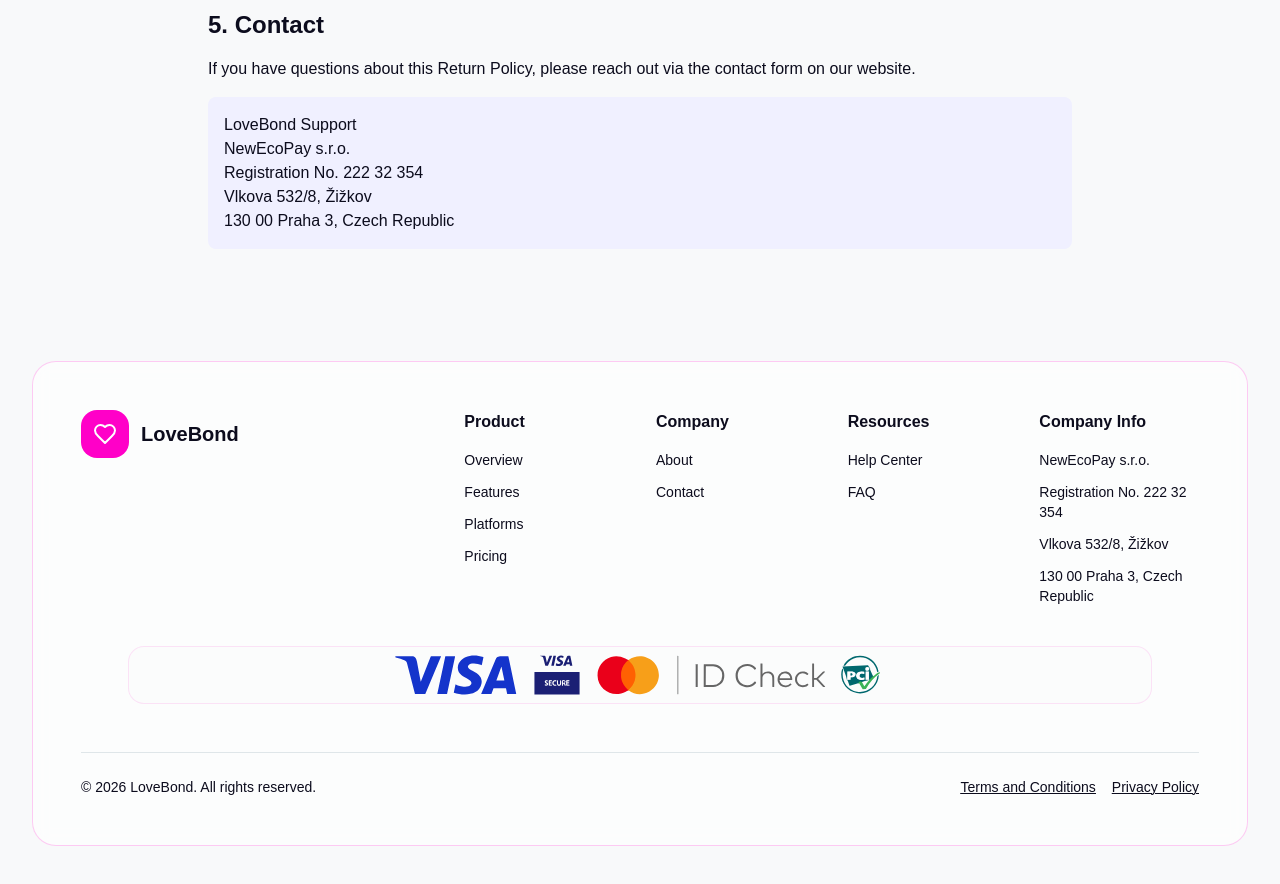
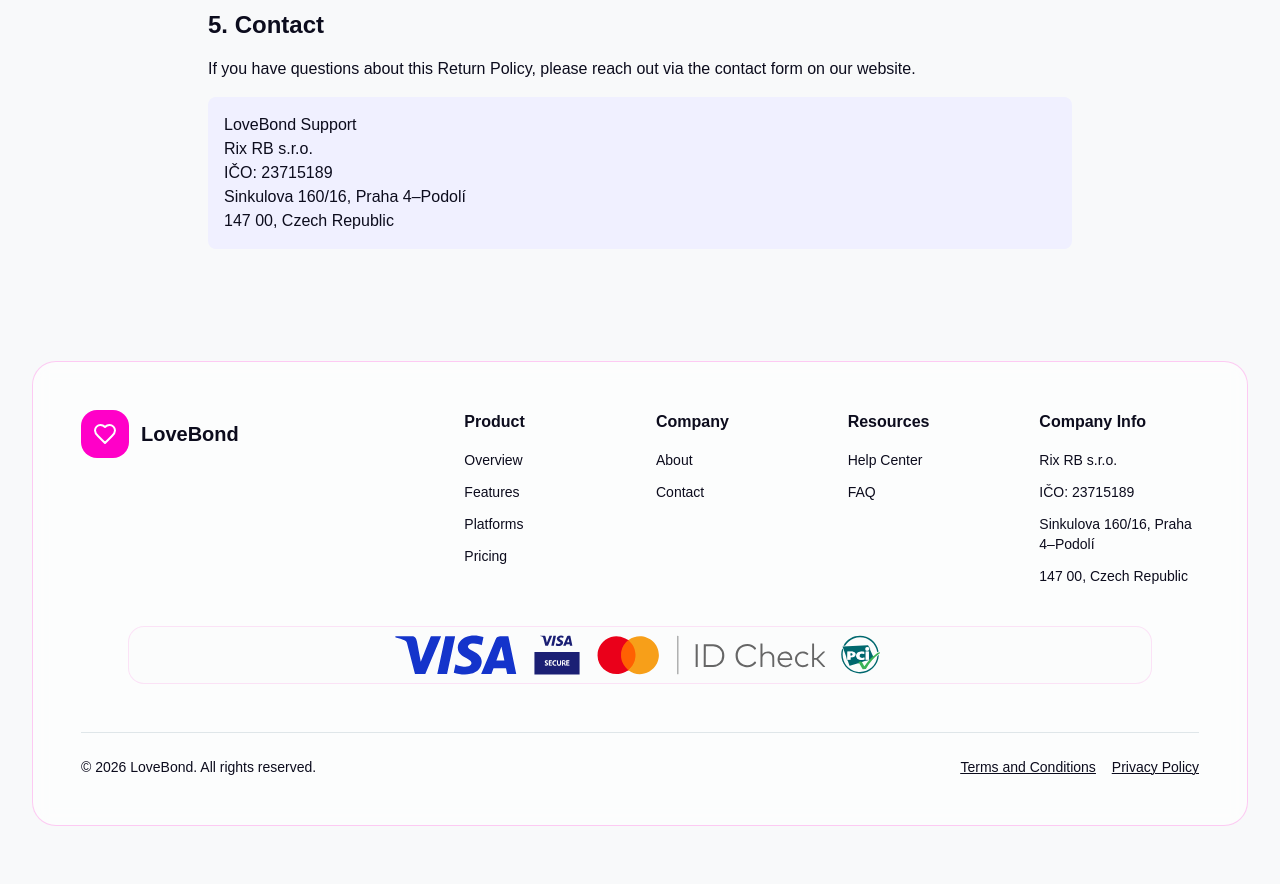
Before and after one commit to romansmolin/love-connect-vibe-coded, a Next.js app: page /return-policy in a window 1280 px wide. Shown: the part 840-1724 px from the top of the page. Built offline with nearby package versions, Linux system fonts and the light colour scheme; no server answers; what tailwindcss-animated would draw is missing.

Commit message:
fix: update legal entity and expose photo upload

```diff
--- a/src/app/(landing-page)/privacy/page.tsx
+++ b/src/app/(landing-page)/privacy/page.tsx
@@ -14,7 +14,7 @@
                     <div className="space-y-8">
                         <section>
                             <p className="mb-6">
-                                Your privacy is important to us at LoveBond. NewEcoPay s.r.o. is the data
+                                Your privacy is important to us at LoveBond. Rix RB s.r.o. is the data
                                 controller responsible for the personal data processed through the LoveBond website
                                 and service. This Privacy Policy explains what information we collect from you as a
                                 user of the LoveBond Service, how we use and share that information, and your
@@ -24,8 +24,8 @@
                             </p>
                             <div className="rounded-lg bg-muted p-4 text-sm">
                                 <p className="font-medium">Data controller</p>
-                                <p>NewEcoPay s.r.o., Registration No. 222 32 354</p>
-                                <p>Vlkova 532/8, Žižkov, 130 00 Praha 3, Czech Republic</p>
+                                <p>Rix RB s.r.o., IČO: 23715189</p>
+                                <p>Sinkulova 160/16, Praha 4–Podolí, 147 00, Czech Republic</p>
                             </div>
                         </section>
 
@@ -566,10 +566,10 @@
                             <div className="bg-muted p-4 rounded-lg">
                                 <p className="font-medium">LoveBond Privacy Team</p>
                                 <p>Email: privacy@love-bond.com</p>
-                                <p>NewEcoPay s.r.o.</p>
-                                <p>Registration No. 222 32 354</p>
-                                <p>Vlkova 532/8, Žižkov</p>
-                                <p>130 00 Praha 3, Czech Republic</p>
+                                <p>Rix RB s.r.o.</p>
+                                <p>IČO: 23715189</p>
+                                <p>Sinkulova 160/16, Praha 4–Podolí</p>
+                                <p>147 00, Czech Republic</p>
                                 <p className="mt-2 text-sm text-muted-foreground">
                                     We will be happy to answer your questions and address any issues to the best of
                                     our ability. Your trust is important to us, and we are committed to
--- a/src/app/(landing-page)/return-policy/page.tsx
+++ b/src/app/(landing-page)/return-policy/page.tsx
@@ -60,10 +60,10 @@
                             </p>
                             <div className="bg-muted p-4 rounded-lg">
                                 <p className="font-medium">LoveBond Support</p>
-                                <p>NewEcoPay s.r.o.</p>
-                                <p>Registration No. 222 32 354</p>
-                                <p>Vlkova 532/8, Žižkov</p>
-                                <p>130 00 Praha 3, Czech Republic</p>
+                                <p>Rix RB s.r.o.</p>
+                                <p>IČO: 23715189</p>
+                                <p>Sinkulova 160/16, Praha 4–Podolí</p>
+                                <p>147 00, Czech Republic</p>
                             </div>
                         </section>
                     </div>
--- a/src/app/(landing-page)/terms-of-conditions/page.tsx
+++ b/src/app/(landing-page)/terms-of-conditions/page.tsx
@@ -529,10 +529,10 @@
                             <div className="bg-muted p-4 rounded-lg mt-4">
                                 <p className="font-medium">LoveBond Support</p>
                                 <p>Email: support@love-bond.com</p>
-                                <p>NewEcoPay s.r.o.</p>
-                                <p>Registration No. 222 32 354</p>
-                                <p>Vlkova 532/8, Žižkov</p>
-                                <p>130 00 Praha 3, Czech Republic</p>
+                                <p>Rix RB s.r.o.</p>
+                                <p>IČO: 23715189</p>
+                                <p>Sinkulova 160/16, Praha 4–Podolí</p>
+                                <p>147 00, Czech Republic</p>
                                 <p>
                                     Website:{' '}
                                     <Link className="text-blue-600 hover:underline" href="/">
--- a/src/app/_layout/basic/footer2.tsx
+++ b/src/app/_layout/basic/footer2.tsx
@@ -99,10 +99,10 @@
                         <div>
                             <h3 className="mb-4 text-base font-bold text-foreground">Company Info</h3>
                             <ul className="space-y-3 text-sm text-muted-foreground">
-                                <li className="font-medium">NewEcoPay s.r.o.</li>
-                                <li className="font-medium">Registration No. 222 32 354</li>
-                                <li className="font-medium">Vlkova 532/8, Žižkov</li>
-                                <li className="font-medium">130 00 Praha 3, Czech Republic</li>
+                                <li className="font-medium">Rix RB s.r.o.</li>
+                                <li className="font-medium">IČO: 23715189</li>
+                                <li className="font-medium">Sinkulova 160/16, Praha 4–Podolí</li>
+                                <li className="font-medium">147 00, Czech Republic</li>
                             </ul>
                         </div>
                     </div>
--- a/src/views/profile-page/ui/ProfilePage.tsx
+++ b/src/views/profile-page/ui/ProfilePage.tsx
@@ -144,7 +144,6 @@
             />
             <Button
                 disabled={isLoading}
-                variant="outline"
                 onClick={() => inputRef.current?.click()}
             >
                 {isLoading ? <Loader2 className="mr-2 h-4 w-4 animate-spin" /> : <Upload className="mr-2 h-4 w-4" />}
@@ -611,6 +610,8 @@
                                 )}
                             </div>
                         </div>
+                        <div className="flex flex-wrap gap-2">
+                            <PhotoUploadButton onUploaded={refetch} />
                             <EditProfileDialog
                                 profile={profile}
                                 trigger={
@@ -621,6 +622,7 @@
                                 }
                                 onUpdated={refetch}
                             />
+                        </div>
                     </CardContent>
                 </Card>
 
```
Also changed, not shown: 2 other files (tests, documents, lock files or other folders). Lines whose indentation alone changed are shown as unchanged.
